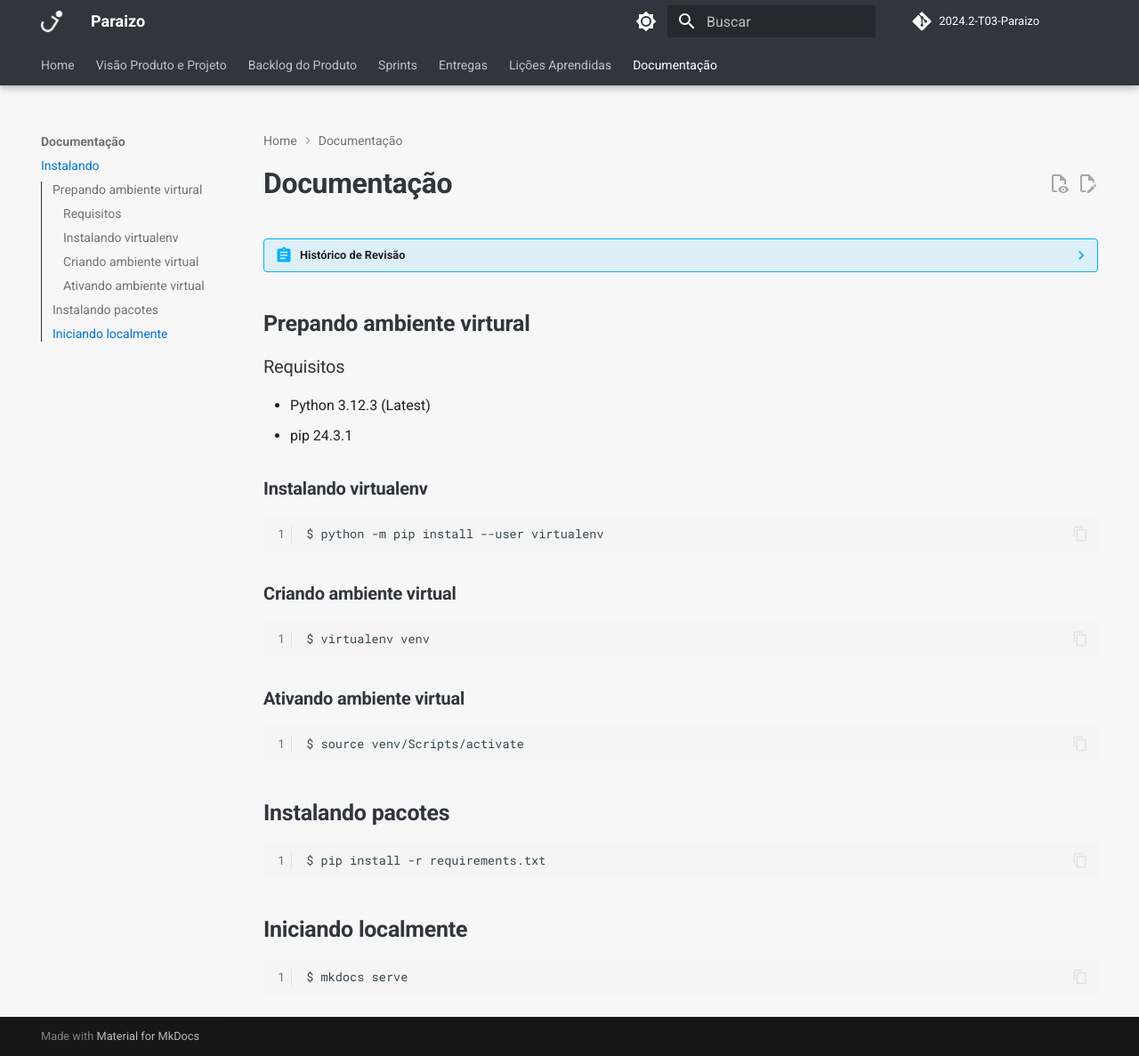
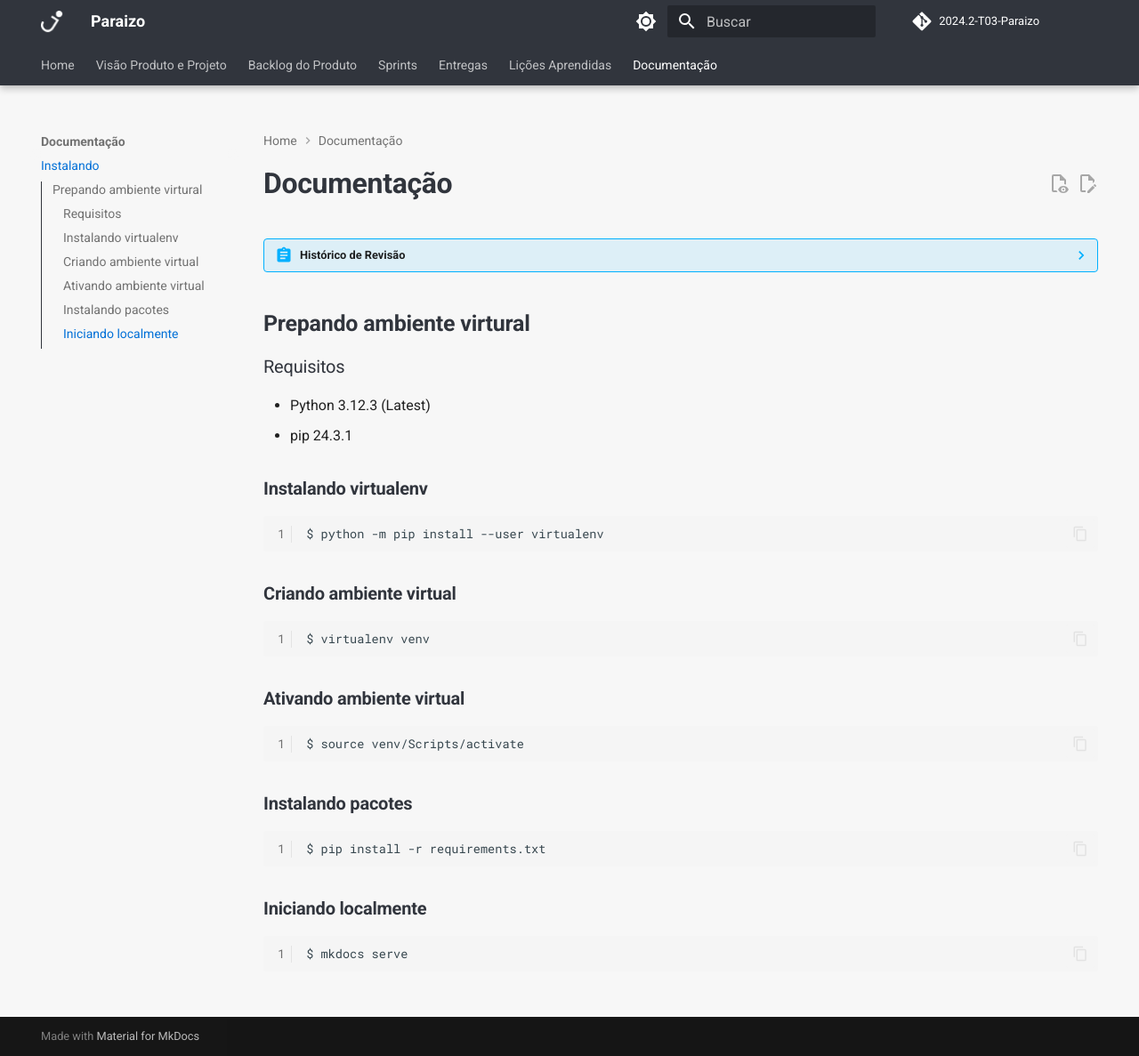
Before and after one commit to mdsreq-fga-unb/2024.2-T03-Paraizo, an MkDocs documentation site: the page built from docs/documentacao/instalando/index.md, in a window 1280 px wide and 1187 px high. Shown: the whole window at 89% size. Built offline with MkDocs 1.6.1 and Material for MkDocs 9.7.7, drawn with Linux system fonts in a browser that asks for light colours; comment, search, counter and statistics services are not loaded; the version menu is left out.

Commit message:
add: adicionando metodologia

````diff
--- a/docs/documentacao/instalando/index.md
+++ b/docs/documentacao/instalando/index.md
@@ -37,7 +37,7 @@ $ virtualenv venv
 $ source venv/Scripts/activate
 ```
 
-## **Instalando pacotes**
+### **Instalando pacotes**
 
 <!--termynal: {title: bash, prompt_literal_start: [$]}-->
 
@@ -45,7 +45,7 @@ $ source venv/Scripts/activate
 $ pip install -r requirements.txt
 ```
 
-## **Iniciando localmente**
+### **Iniciando localmente**
 
 <!--termynal: {title: bash, prompt_literal_start: [$]}-->
 
````
